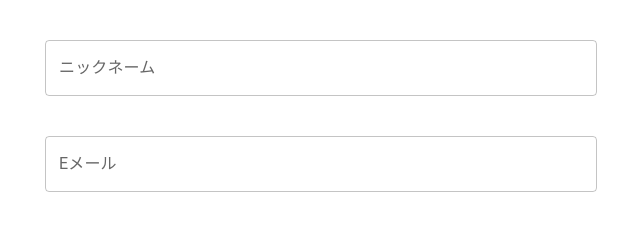
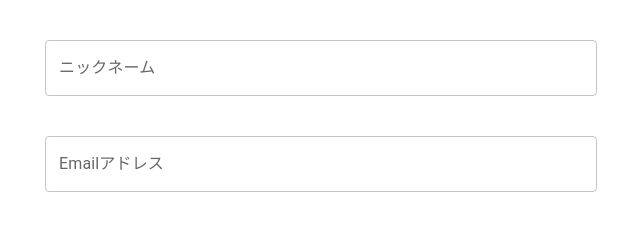
Before and after one commit to yohei222/en_vocabulary_learning, a React (Create React App) app in the folder frontend/: page /sign_up in a window 1280 px wide. Shown: the top 230 px of the page, without its empty margins (319-959 px from the left). Built offline with nearby package versions, Linux system fonts and the light colour scheme; what axios-case-converter would draw is missing.

Commit message:
added i18n translation

```diff
--- a/frontend/src/components/SignUp.tsx
+++ b/frontend/src/components/SignUp.tsx
@@ -4,10 +4,10 @@ import { AuthContext } from "contexts/AuthContext";
 import { signUp } from "lib/api/auth";
 import React, { useContext } from "react";
 import { SubmitHandler, useForm } from "react-hook-form";
-import { useTranslation } from 'react-i18next';
 import { useNavigate } from "react-router-dom";
 import { SignUpParams } from "type";
 import setCookies from "utilities/cookies/setCookies";
+import { jaTranslate } from "locales/i18n"
 
 const useStyles = makeStyles((theme: Theme) =>
   createStyles({
@@ -28,12 +28,11 @@ const useStyles = makeStyles((theme: Theme) =>
   })
 );
 
-
 const SignUp = (): JSX.Element => {
   const classes = useStyles();
   const navigate = useNavigate();
   const { setIsSignedIn, setCurrentUser } = useContext(AuthContext)
-  const { register, handleSubmit, watch, formState: { errors } } = useForm<SignUpParams>();
+  const { register, handleSubmit, formState: { errors } } = useForm<SignUpParams>();
 
   console.log(errors);
 
@@ -65,7 +64,7 @@ const SignUp = (): JSX.Element => {
         <div className={classes.form}>
           <TextField
             fullWidth
-            label="ニックネーム"
+            label={jaTranslate('model.user.nickname')}
             className={classes.form}
             {...register("nickname", { required: true, minLength: 2, maxLength: 10 })}
           />
@@ -75,7 +74,7 @@ const SignUp = (): JSX.Element => {
         <div className={classes.form}>
           <TextField
             fullWidth
-            label="Eメール"
+            label={jaTranslate('model.user.email')}
             className={classes.form}
             {...register("email", { required: true, minLength: 2, maxLength: 30 })}
           />
@@ -83,21 +82,20 @@ const SignUp = (): JSX.Element => {
         <div className={classes.form}>
           <TextField
             fullWidth
-            label="パスワード"
+            label={jaTranslate('model.user.password')}
             type="password"
             autoComplete="current-password"
             {...register("password", { required: true, minLength: 6, maxLength: 20 })}
           />
         </div>
 
-        {/* <input type="submit" /> */}
         <Button
           variant="contained"
           color="success"
           size="large"
           className={classes.button}
           type="submit">
-          送信
+          {jaTranslate('actions.submit')}
         </Button>
       </form>
 
@@ -107,7 +105,7 @@ const SignUp = (): JSX.Element => {
         size="large"
         className={classes.button}
         onClick={() => navigate('/sign_in')}>
-        ログイン
+        {jaTranslate('actions.login')}
       </Button>
     </Container>
   )
--- /dev/null
+++ b/frontend/src/locales/i18n.ts
@@ -0,0 +1,25 @@
+import i18n from "i18next";
+import jaTranslation from "./ja/translation.json";
+import { initReactI18next } from "react-i18next";
+
+const resources = {
+  ja: {
+    translation: jaTranslation,
+  },
+};
+
+i18n.use(initReactI18next).init({
+  resources: resources,
+  lng: "ja",
+  fallbackLng: "ja",
+
+  interpolation: {
+    escapeValue: false,
+  },
+});
+
+export const jaTranslate = (key: string): string => {
+  return i18n.t(key) as string;
+}
+
+export default i18n;
--- /dev/null
+++ b/frontend/src/locales/ja/translation.json
@@ -0,0 +1,17 @@
+{
+  "model": {
+    "user": {
+      "email": "Emailアドレス",
+      "password": "パスワード",
+      "nickname": "ニックネーム"
+    }
+  },
+  "crud": {
+    "create": "{{object}}を新規作成",
+    "update": "{{object}}を編集"
+  },
+  "actions": {
+    "submit": "送信",
+    "login": "ログイン"
+  }
+}
--- a/frontend/src/routes/PrivateRoute.tsx
+++ b/frontend/src/routes/PrivateRoute.tsx
@@ -7,7 +7,7 @@ const PrivateRoute = ({ children }: { children: React.ReactElement }) => {
   const { isLoading, isSignedIn } = useContext(AuthContext);
 
   if (!isLoading) {
-    return isSignedIn ? children : <Navigate to={ PATH.SIGN_IN} />;
+    return isSignedIn ? children : <Navigate to={ PATH.SIGN_IN } />;
   } else {
     // todo isLoadingモーダルのコンポーネントを作成する？ material uiを使用する？
     return <></>;
```
